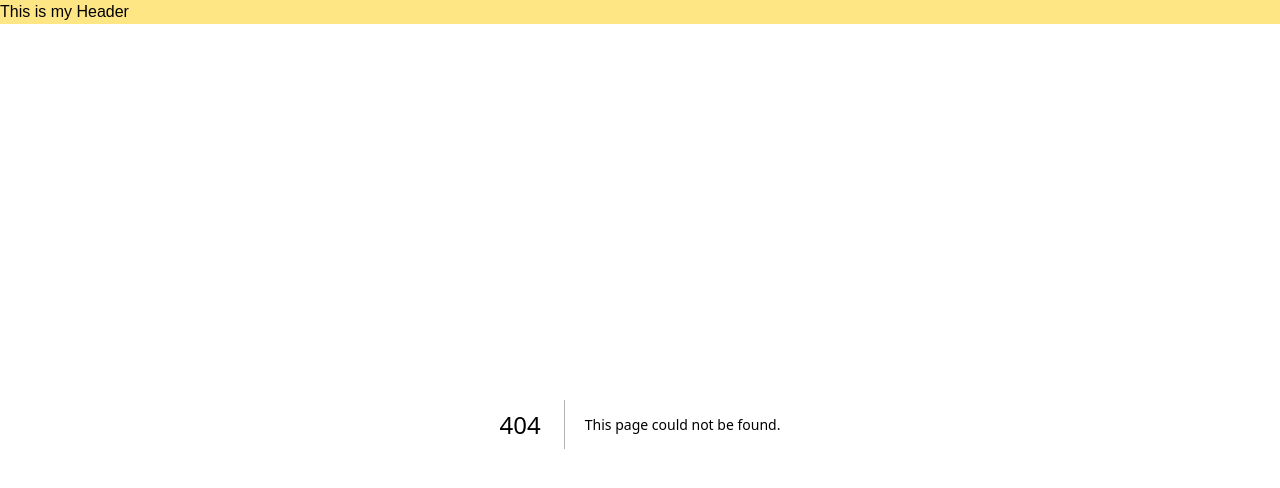
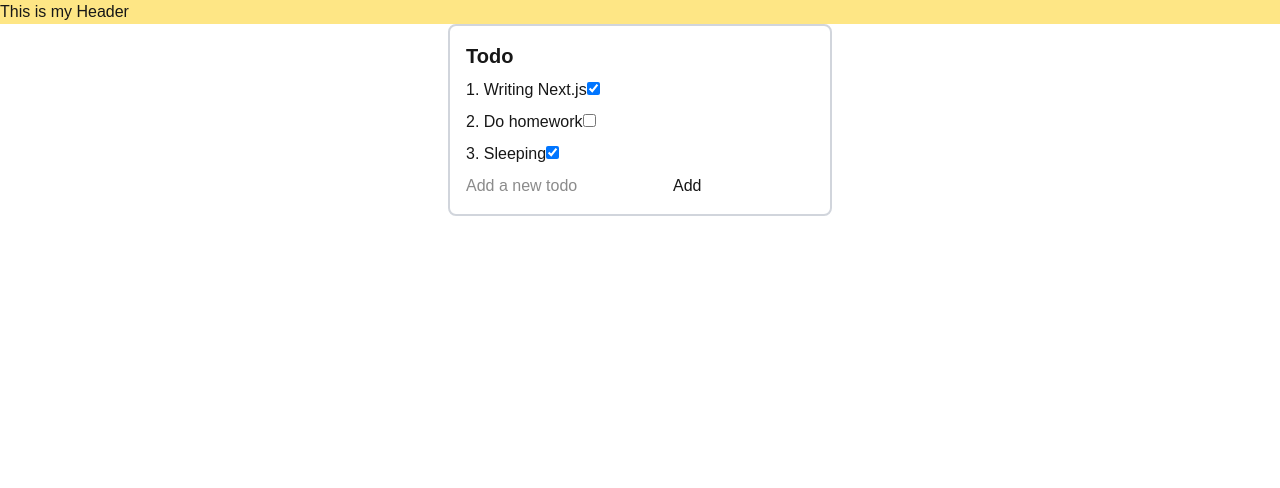
Before and after one commit to wwarodom/webapp, a Next.js app: page /todo in a window 1280 px wide. Before the commit this address had no page. Shown: the top 488 px of the page. Built offline with nearby package versions, Linux system fonts and the light colour scheme.

Commit message:
add todo list

```diff
--- a/app/counter/Person.tsx
+++ b/app/counter/Person.tsx
@@ -7,7 +7,8 @@ export default function Person() {
     const [person, setPerson] = useState({
         name: "Warodom Werapun",
         age: 30,
-        email: "warodom@werapun.com"
+        email: "warodom@werapun.com",
+        salary: 10000,
     })
 
     const handleChage = (e: React.ChangeEvent<HTMLInputElement>) => {
@@ -36,6 +37,9 @@ export default function Person() {
             </div>
             <div className="bg-gray-200 p-2 rounded-md mb-2">
                 <b>Email:</b> {person.email}
+            </div>
+            <div className="bg-gray-200 p-2 rounded-md mb-2">
+                <b>Salary:</b> {person.salary}
             </div>
             <div>
                 <label
@@ -70,6 +74,17 @@ export default function Person() {
                     onChange={handleChage}
                 />
             </div>
+            <div>
+                <label
+                    htmlFor="name">Salary</label>
+                <input
+                    className="border p-2 w-full rounded-md"
+                    type="number"
+                    name="salary"
+                    value={person.salary}
+                    onChange={handleChage}
+                />
+            </div>
 
         </div>
     )
--- /dev/null
+++ b/app/todo/page.tsx
@@ -0,0 +1,31 @@
+'use client'
+
+import { useState } from "react"
+
+export default function Todo() {
+
+    const [todos, setTodos] = useState([
+        { id: 1, title: 'Writing Next.js', complete: true },
+        { id: 2, title: 'Do homework', complete: false },
+        { id: 3, title: 'Sleeping', complete: true },
+    ])
+
+    return (<div className="border-2 max-w-sm border-gray-300 rounded-lg mx-auto p-4">
+        <h1 className="text-xl font-bold">Todo</h1>
+        <div>
+            <ul>
+                {todos.map(todo => (
+                    <li key={todo.id} className="my-2">
+                        <span>{todo.id}. </span>
+                        <span>{todo.title}</span>
+                        <input
+                            type="checkbox"
+                            checked={todo.complete} />
+                    </li>
+                ))}
+            </ul>
+            <input type="text" placeholder="Add a new todo" />
+            <button>Add</button>
+        </div>
+    </div>)
+}
```
